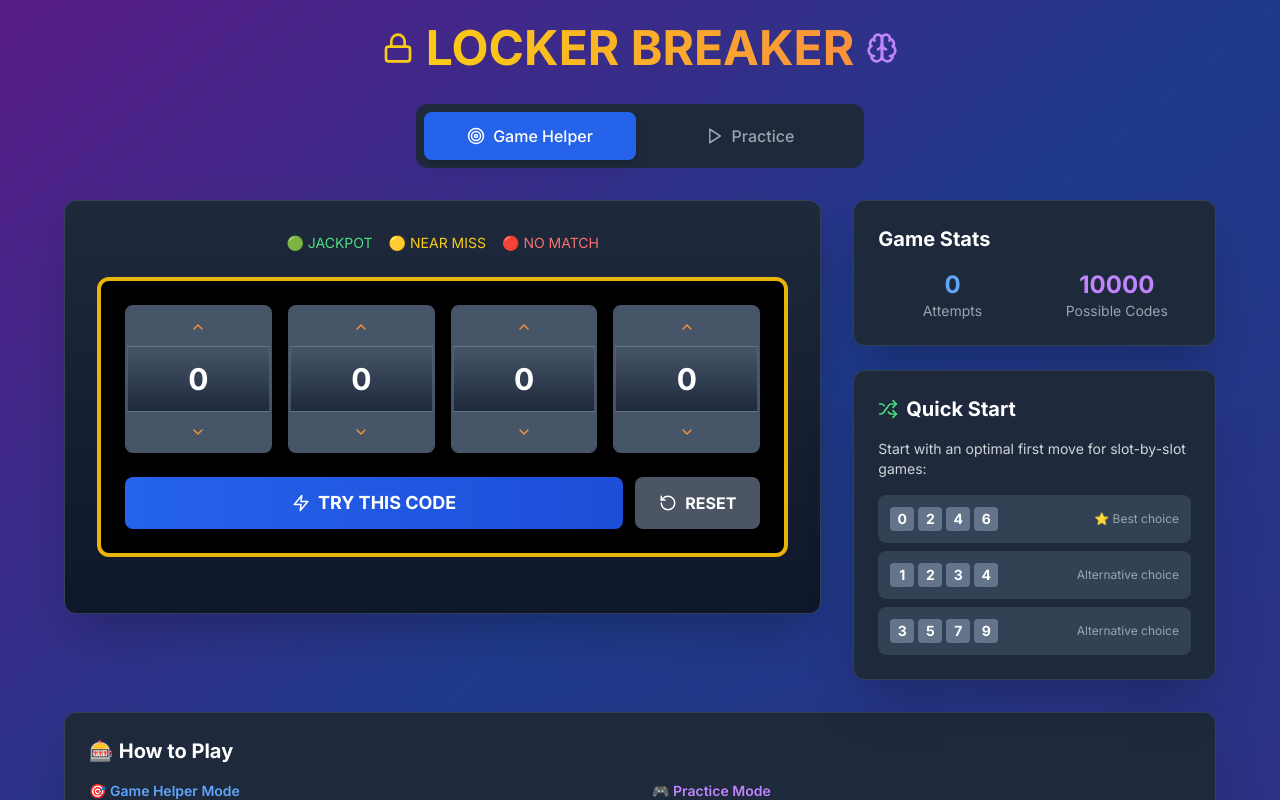
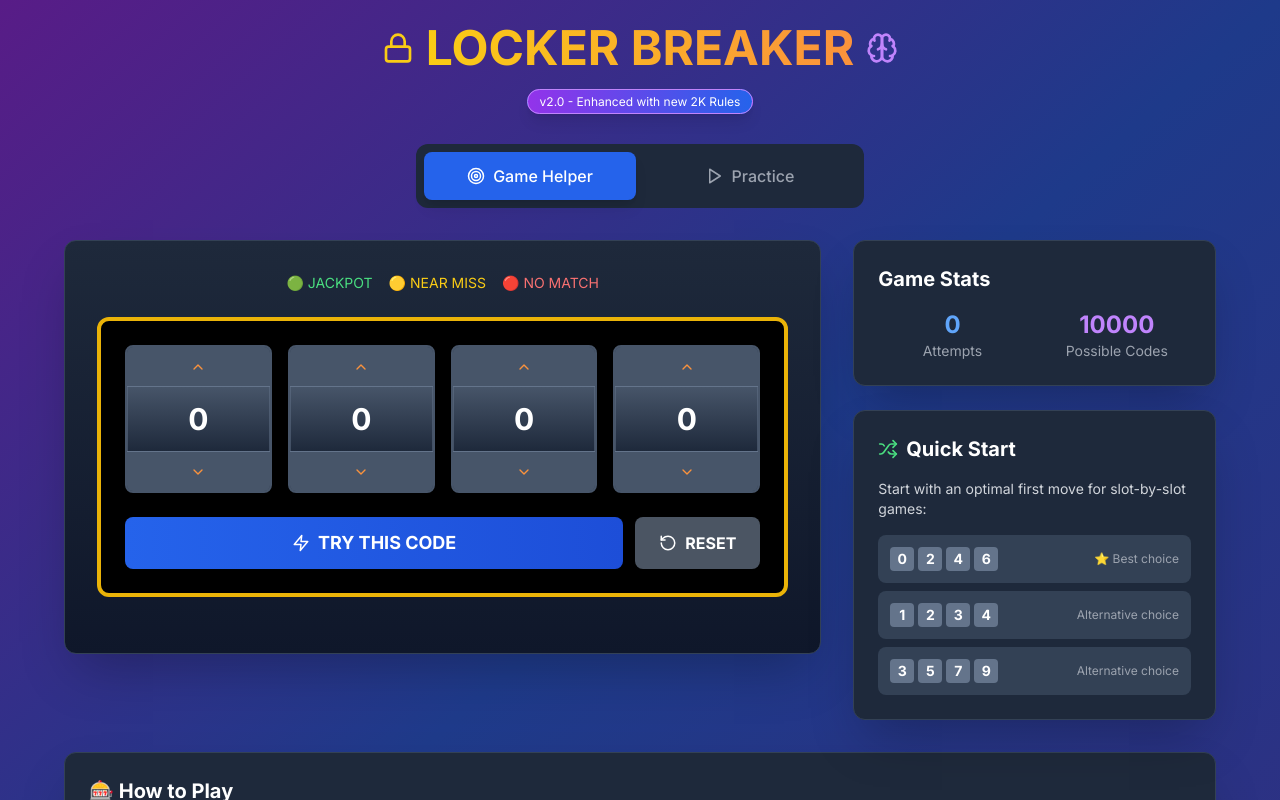
Before and after one commit to ntanh0901/locker-breaker, a Next.js app: page / in a window 1280 px wide. Shown: the top 800 px of the page. Built offline with nearby package versions, Linux system fonts and the light colour scheme.

Commit message:
feat: add version indicator for v2.0 with new 2K Rules to enhance user awareness

```diff
--- a/app/page.tsx
+++ b/app/page.tsx
@@ -298,6 +298,11 @@ export default function LockerBreaker() {
               LOCKER BREAKER
             </h1>
             <Brain className="text-purple-400" size={32} />
+          </div>
+          <div className="mt-2">
+            <span className="text-xs bg-gradient-to-r from-purple-600 to-blue-600 bg-opacity-80 px-3 py-1 rounded-full border border-purple-400 shadow-lg">
+              v2.0 - Enhanced with new 2K Rules
+            </span>
           </div>
         </header>
 
```
